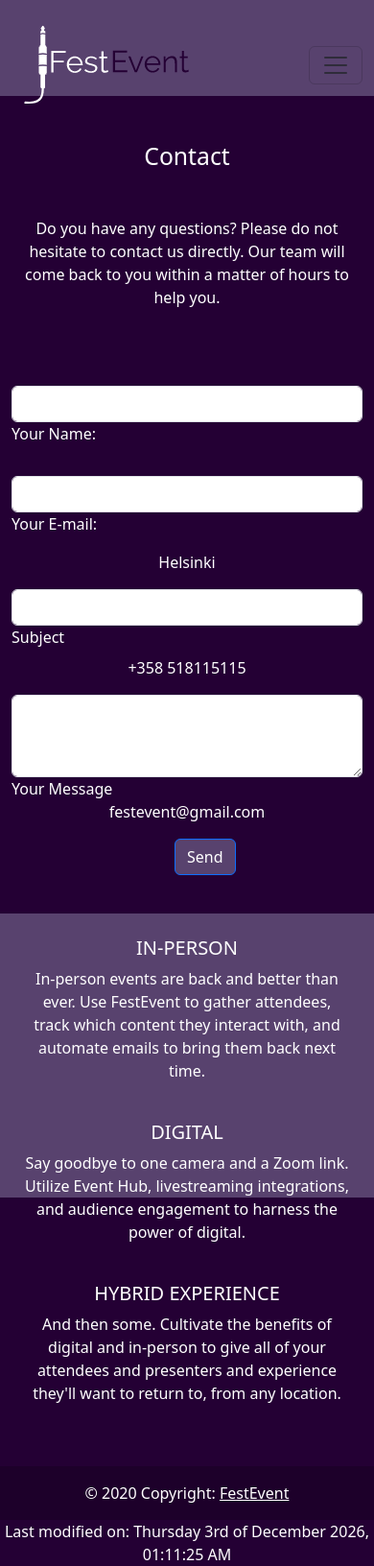
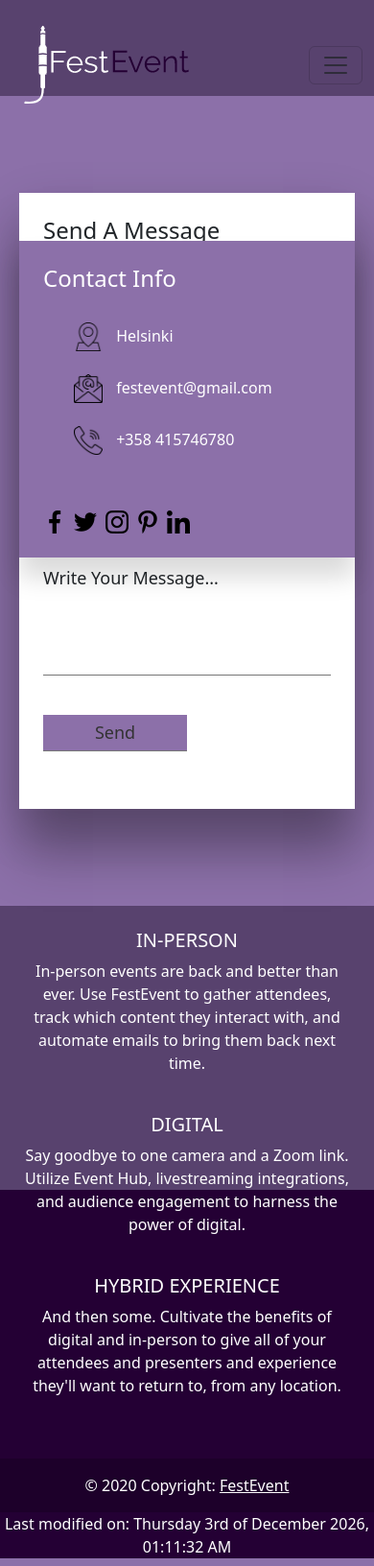
Before and after one commit to cerberus2078/Web-programming-Team-16, a PHP site: page /contact.php in a window 390 px wide; the page is wider, and only the part inside the window is pictured. Shown: that part at 96% size. Run offline with PHP 8.4, Linux system fonts and the light colour scheme.

Commit message:
made new contact page

```diff
--- a/contact.php
+++ b/contact.php
@@ -2,125 +2,292 @@
  include "header.php"; ?>
 
 <style>
-.p{
-      color: #fff;
+
+
+    section{
+        display:flex;
+        justify-content: center;
+        align-items: center;
+        min-height: 100vh;
+
     }
-     .contactform{
-      margin: 100px;
+    section::before{
+        content:'';
+        position: absolute;
+        top:0;
+        left:0;
+        width:50%;
+        height: 100%;
 
     }
 
-     .form-control{
-      font-family: 'Lucida Sans', 'Lucida Sans Regular', 'Lucida Grande', 'Lucida Sans Unicode', Geneva, Verdana, sans-serif;
-      font-size: medium;
+    .containercont{
+        position: relative;
+        min-width: 1100px;
+        min-height: 550px;
+        display: flex;
+        z-index:1000;
+
     }
 
-     .button{
-      margin-left: 170px;     }
+    .containercont .contactInfo{
+        position: absolute;
+        top: 50px;
+        margin-left: 0px;
+        width: 350px;
+        height:460px;
+        background-color:#8c70a9;
+        z-index:1;
+        padding: 40px;
+        display:flex;
+        justify-content: center;
+        flex-direction: column ;
+        justify-content: space-between;
+        box-shadow: 0 20px 25px rgba(0,0,0,0.15);
+    }
 
-      .btn{
-       background-color: #58426e;
+    .containercont .contactInfo h2{
+        color: #fff;
+        font-size: 24px ;
+        font-weight: 500;
     }
+    .contactInfo ul.continfo li{
+        list-style:none;
+    }
+    .continfo img{
+        height:30px;
+    }
+    .conttext{
+        color:#fff;
+        margin-left:10px;
+        font-weight: 300 ;
+    }
+   .sci{
+    list-style:none;
+    margin-right:15px ;
+   }
+
+
+    .containercont .contactForm{
+        position: absolute;
+        padding: 70px 50px;
+        padding-left: 250px;
+        margin-left: 150px;
+        width:1000px;
+        height: 100% ;
+        background: #fff;
+        box-shadow: 0 50px 50px rgba(0,0,0,0.25);
+    }
+    .containercont .contactForm h2{
+        color: 0f3959;
+        font-size: 24px;
+        font-weight: 500;
+    }
+    .containercont .contactForm .formbox{
+        position: relative;
+        display: flex;
+        justify-content: space-between;
+        flex-wrap: wrap;
+        padding-top: 30px;
+    }
+    .containercont .contactForm .formbox .inputbox{
+        position: relative;
+        margin-bottom: 35px;
+    }
+    .containercont .contactForm .formbox .inputbox.w50{
+        width:47%;
+    }
+    .containercont .contactForm .formbox .inputbox.w100{
+        width: 100%;
+    }
+    .containercont .contactForm .formbox .inputbox input,
+    .containercont .contactForm .formbox .inputbox textarea{
+        width: 100%;
+        resize:none;
+        padding: 5px 0;
+        font-size: 18px;
+        font-weight: 300;
+        color:#333;
+        border:none;
+        outline:none;
+        border-bottom: 1px solid #777;
+    }
+     .formbox .inputbox textarea{
+        height: 120px;
+    }
+     .formbox .inputbox span{
+        position: absolute;
+        left:0;
+        padding: 5px 0;
+        pointer-events:none;
+        font-size:18px;
+        font-weight: 300;
+        transition: 0.3s;
+    }
+
+
+    .inputbox .inputtype:focus~span,
+    .inputbox .inputype:valid~span,
+    .inputbox .inputtype:focus~span,
+    .inputbox .inputtype:valid~span{
+        transform: translateY(-20px);
+        font-weight: 400;
+        font-size:12px;
+        Letter-spacing:1px;
+        font-weight:500;
+    }
+     .formbox .inputbox input[type="submit"]{
+        position: relative;
+        cursor:pointer;
+        background:#8c70a9;
+        color:#fff;
+        border:none;
+        max-width:150px;
+        padding:12px;
+    }
+    .formbox .inputbox input[type="submit"]:hover{
+        background:#bfafcf;
+    }
+
+    @media(max-width:1200px){
+        .containercont{
+            width:90%;
+            min-width:auto;
+            margin:20px;
+            box-shadow: 0 20px 50px rgba(0,0,0,0.2);
+        }
+        .contactInfo{
+            top:0;
+            height: 500px;
+            position: relative;
+            box-shadow: none;
+        }
+        .containercont .contactForm{
+            position: relative;
+            width: calc(100%-350px);
+            padding-left: 250px;
+            margin-left: 0;
+            padding: 40px;
+            height:550px;        }
+    }
+    @media(max-width:991px){
+        section{
+           background:#8c70a9;
+        }
+        section::before{
+            display: none;
+        }
+        .containercont{
+            display: flex;
+            flex-direction: column-reverse;
+        }
+        .containercont .contactForm{
+            width:100%;
+            height:auto;
+        }
+        .containercont .contactInfo{
+            width:100%;
+            height:auto;
+            flex-direction: row;
+        }
+        .containercont .contactInfo .sci{
+            position: relative;
+            display: flex;
+            justify-content: center;
+            align-items: center;
+        }
+        @media(max-width:600px){
+            .containercont .contactForm{
+                padding: 25px;
+            }
+            .containercont .contactInfo{
+                padding:25px;
+                flex-direction: column;
+                align-items: flex-start;
+            }
+            .containercont .contactInfo .sci{
+                margin-top:40px;
+            }
+            .containercont .contactForm .formbox .inputbox.w50{
+                width:100%;
+            }
+        }
+    }
+
 </style>
 
+
 <!--Contact form starts-->
-<div class=".section text-white">
-<div class="contact">
-    <div class="container">
-        <section class="mb-4">
-          <h2 class="h1-responsive font-weight-bold text-center my-5 color:#fff">Contact</h2>
-          <p class="text-center w-responsive mx-auto mb-5">Do you have any questions? Please do not hesitate to contact us directly. Our team will come back to you within
-            a matter of hours to help you.</p>
 
-            <div class="row py-3">
+    <section>
+        <div class="containercont">
+            <div class="contactInfo">
+                <div>
+                    <h2>Contact Info</h2><br>
+                <ul class="continfo">
+                    <li>
+                        <span><img src="images/location.png"></span>
+                        <span class="conttext">Helsinki</span>
+                    </li>
+                    <br>
+                    <li>
+                        <span class="continfo"><img src="images/mail.png"></span>
+                        <span class="conttext">festevent@gmail.com</span>
+                    </li>
+                    <br>
+                    <li>
+                        <span class="continfo"><img src="images/call.png"></span>
+                        <span class="conttext">+358 415746780</span>
+                    </li>
 
-                <div class="col-md-8">
-                  <form id="contactform">
-                    <div class="row">
-                      <div class="col-md-3 py-3">
-                        <div class="md-form mb-6">
-                          <input type="text" name="name" class="form-control">
-                          <label for="name">Your Name:</label>
-                        </div>
+                </ul>
                 </div>
 
-                      <div class="col-md-3 py-3">
-                        <div class="md-form mb-6">
-                          <input type="text" name="email" class="form-control">
-                          <label for="email">Your E-mail:</label>
-                        </div>
+                <div class="sci">
+                <a href=""><img src="images/1.png"></a>&nbsp;&nbsp;
+                <a href=""><img src="images/2.png"></a>&nbsp;&nbsp;
+                <a href=""><img src="images/3.png"></a>&nbsp;&nbsp;
+                <a href=""><img src="images/4.png"></a>&nbsp;&nbsp;
+                <a href=""><img src="images/5.png"></a>
                 </div>
 
             </div>
-                  </form>
+            <div class="contactForm">
+                <h2>Send A Message</h2>
+                <div class="formbox">
+                    <div class="inputbox w50">
+                        <input class="inputtype" type="text" required>
+                        <span class="inputtype">First Name</span>
                     </div>
-
-                <div class="col-md-4">
-                  <div class="md-form mb-2">
-                    <div class="col-md-12 text-center text-white">
-                      <ul class="list-unstyled mb-0">
-                        <li><i class="fas fa-map-marker-alt fa-2x"></i>
-                          <p>Helsinki</p> </li>
-                      </ul>
+                    <div class="inputbox w50">
+                        <input class="inputtype" type="text" required>
+                        <span class="inputtype">Last Name</span>
+                    </div>
+                    <div class="inputbox w50">
+                        <input class="inputtype" type="email" required>
+                        <span class="inputtype">E-mail Address</span>
+                    </div>
+                    <div class="inputbox w50">
+                        <input class="inputtype" type="text" required>
+                        <span class="inputtype">Mobile Number</span>
+                    </div>
+                    <div class="inputbox w100">
+                        <textarea class="inputtype" required></textarea>
+                        <span class="inputtype">Write Your Message...</span>
+                    </div>
+                    <div class="inputbox w100">
+                    <input type="submit" value="Send" >
+                    </div>
                 </div>
             </div>
         </div>
 
 
-                  <div class="col-md-8">
-                    <form id="contactform">
-                      <div class="row">
-                        <div class="col-md-6">
-                          <div class="md-form mb-2">
-                            <input type="text" name="subject" class="form-control">
-                            <label form="subject">Subject</label>
-                          </div>
-                        </div>
-                      </div>
-                    </form>
-                  </div>
 
-                  <div class="col-md-4 text-center text-white">
-                    <ul class="list-unstyled mb-0">
-                      <li><i class="fas fa-phone mt-4 fa-2x"></i>
-                        <p>+358 518115115</p> </li>
-                      </ul>
-                  </div>
+    </section>
 
-
-
-                    <div class="col-md-8">
-                      <form id="contactform">
-                        <div class="row">
-                          <div class="col-md-6">
-                            <div class="md-form">
-                              <textarea type="text" name="message" rows="3" class="form-control md-textarea"></textarea>
-                              <label form="message">Your Message</label>
-                            </div>
-                          </div>
-                        </div>
-                      </form>
-                    </div>
-
-                    <div class="col-md-4 text-center text-white">
-                      <ul class="list-unstyled mb-0">
-                        <li><i class="fas fa-envelope mt-4 fa-2x"></i>
-                          <p>festevent@gmail.com</p> </li>
-                      </ul>
-                    </div>
-
-
-                    <div class="button">
-                      <button class="btn btn-primary" type="submit">Send</button>
-                    </div>
-            </div>
-        </section>
-       </div>
-      </div>
-    </div>
 
 <!--Contact form ends-->
 
 
-
 <?php include "footer.php" ?>
--- a/login.php
+++ b/login.php
@@ -93,7 +93,7 @@ include "header.php";
     <h1>Login</h1>
 
     <label>User Name</label>
-    <input type="text" name="uname" placeholder="User Name" required>
+    <input type="text" name="username" placeholder="User Name" required>
 
     <label>Password</label>
     <input type="password" name="password" placeholder="Password" required><br><br>
```
Also changed, not shown: login1.php (added, +62 -0 lines), images/1.png (added), images/2.png (added), images/3.png (added), images/4.png (added), images/5.png (added), images/call.png (added), images/email.png (added), images/location.png (added), images/location1.png (added), images/mail.png (added), images/phone1.png (added). Lines whose indentation alone changed are shown as unchanged.
